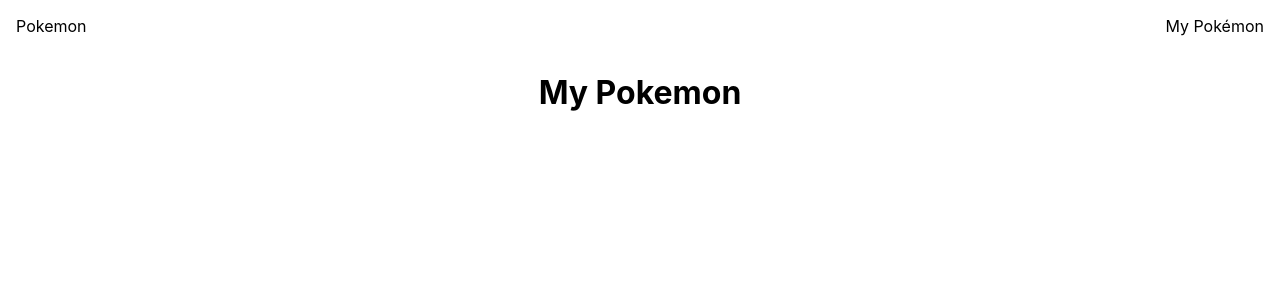
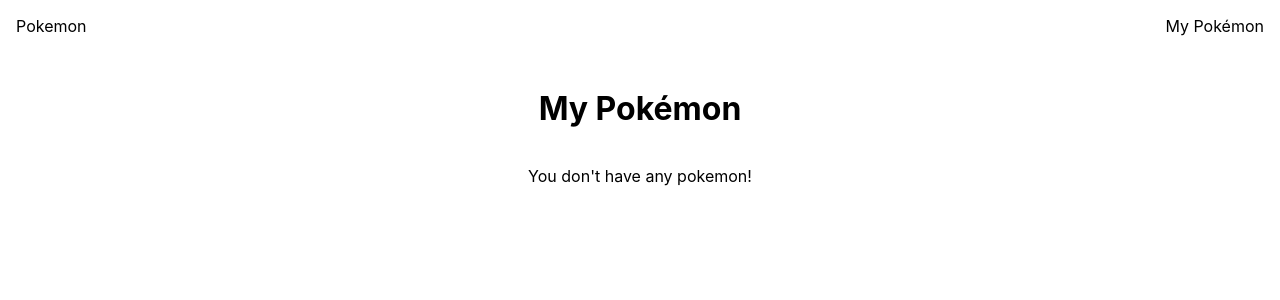
Before and after one commit to naufalmukhbit/pokemon, a React (Create React App) app: page /my-pokemon in a window 1280 px wide. Shown: the top 300 px of the page. Built offline with nearby package versions, Linux system fonts and the light colour scheme.

Commit message:
Store captured pokemon on localStorage

```diff
--- a/src/components/capture.tsx
+++ b/src/components/capture.tsx
@@ -3,6 +3,7 @@
 import { useEffect, useState } from "react";
 import Button from "../components/themedButton";
 import { oddEvenRandomizer, randomNumber } from "../utils/randomizer";
+import { savePokemon } from "../utils/savePokemon";
 
 interface CaptureType {
   pokemon: {
@@ -18,6 +19,7 @@
 
   const [capturing, setCapturing] = useState(false);
   const [captureStatus, setCaptureStatus] = useState<captureType>("idle");
+  const [nickname, setNickname] = useState("");
 
   useEffect(() => {
     if (capturing) {
@@ -34,8 +36,19 @@
       setCaptureStatus("capturing");
       setCapturing(true);
     } else {
-      setCaptureStatus("idle");
-      setCapturing(false);
+      if (captureStatus === "success") {
+        if (nickname !== "") {
+          savePokemon(pokemon, nickname);
+          setNickname("");
+          setCaptureStatus("idle");
+          setCapturing(false);
+        } else {
+          alert("Give your pokemon a nickname!");
+        }
+      } else {
+        setCaptureStatus("idle");
+        setCapturing(false);
+      }
     }
   }
 
@@ -99,6 +112,9 @@
             : captureStatus === "failed"
             ? "Failed to catch Pokemon! :("
             : "Capturing..."}
+          {captureStatus === "success" && (
+            <input placeholder="Pokemon nickname..." onChange={(e) => setNickname(e.target.value)} />
+          )}
           {(captureStatus === "success" || captureStatus === "failed") && (
             <Button types={pokemon.types} onClick={() => onCapture(false)}>
               CLOSE
--- a/src/components/card.tsx
+++ b/src/components/card.tsx
@@ -1,6 +1,5 @@
 /** @jsxImportSource @emotion/react */
 import { css, SerializedStyles } from "@emotion/react";
-import { ReactNode } from "react";
 import { Link } from "react-router-dom";
 import { capitalize } from "../utils/capitalize";
 
@@ -12,9 +11,10 @@
   };
   style?: SerializedStyles;
   fluid?: boolean;
+  saved?: boolean;
 }
 
-const Card = ({data, style, fluid}: CardProps) => {
+const Card = ({data, style, fluid, saved}: CardProps) => {
   const cardStyle = css({
     display: "flex",
     flexDirection: "column",
@@ -46,10 +46,14 @@
         padding: "0.5rem 1rem",
         display: "flex",
         flexDirection: "row",
-        justifyContent: "space-between"
+        justifyContent: saved ? "center" :"space-between"
       })}>
-        <span>OWNED</span>
-        <span>{data.owned}</span>
+        {saved ? data.owned : (
+          <>
+            <span>OWNED</span>
+            <span>{data.owned}</span>
+          </>
+        )}
       </div>
     </Link>
   )
--- a/src/pages/myPokemon.tsx
+++ b/src/pages/myPokemon.tsx
@@ -1,7 +1,83 @@
-const MyPokemon = () => {
-  return (
-    <h1>My Pokemon</h1>
-  )
+/** @jsxImportSource @emotion/react */
+import { css } from "@emotion/react";
+import Card from "../components/card";
+import { useEffect, useState } from "react";
+import Container from "../components/container";
+
+interface PokemonData {
+  name: string;
+  imageURL: string;
+  nickname: number;
 }
 
+const MyPokemon = () => {
+  const breakpoints = [320, 576, 768, 992, 1200];
+  const mq = breakpoints.map((width) => `@media (min-width: ${width}px)`);
+  const [pokemonData, setPokemonData] = useState([]);
+
+  useEffect(() => {
+    let savedPokemon = localStorage.getItem("my-pokemon");
+    setPokemonData(savedPokemon ? JSON.parse(savedPokemon) : []);
+  }, []);
+
+  const renderCard = (data: PokemonData, index: number) => {
+    const cardContainerStyle = css({
+      display: "flex",
+      flexDirection: "column",
+      width: "100%",
+      flexGrow: 1,
+      flexShrink: 1,
+      [mq[0]]: {
+        flexBasis: "100%",
+      },
+      [mq[1]]: {
+        flexBasis: "50%",
+      },
+    });
+
+    return (
+      <div css={cardContainerStyle} key={data.name + index}>
+        <Card
+          data={{
+            name: data.name,
+            sprite: data.imageURL,
+            owned: data.nickname,
+          }}
+          saved
+          fluid
+          style={css({ margin: "10px" })}
+        />
+      </div>
+    );
+  };
+
+  const listStyle = css({
+    display: "flex",
+    flexDirection: "row",
+    flexWrap: "wrap",
+    justifyContent: "center",
+  });
+
+  return (
+    <Container>
+      <h1
+        css={css({
+          [mq[1]]: {
+            padding: "1rem 0",
+          },
+        })}
+      >
+        My Pokémon
+      </h1>
+      <div css={listStyle}>
+        {pokemonData.length > 0
+          ? pokemonData.map((data: PokemonData, index: number) =>
+              renderCard(data, index)
+            )
+          : "You don't have any pokemon!"}
+      </div>
+    </Container>
+  );
+};
+
 export default MyPokemon;
--- /dev/null
+++ b/src/utils/savePokemon.ts
@@ -0,0 +1,21 @@
+type pokemon = {
+  name: string;
+  image: string;
+  moves: string[];
+  types: string[];
+};
+export const savePokemon = (pokemon: pokemon, nickname: string) => {
+  let savedPokemon = localStorage.getItem("my-pokemon");
+  let currentPokemon = savedPokemon ? JSON.parse(savedPokemon) : [];
+
+  let newPokemon = [
+    ...currentPokemon,
+    {
+      name: pokemon.name,
+      imageURL: pokemon.image,
+      nickname: nickname,
+    }
+  ];
+
+  localStorage.setItem("my-pokemon", JSON.stringify(newPokemon));
+}
```
